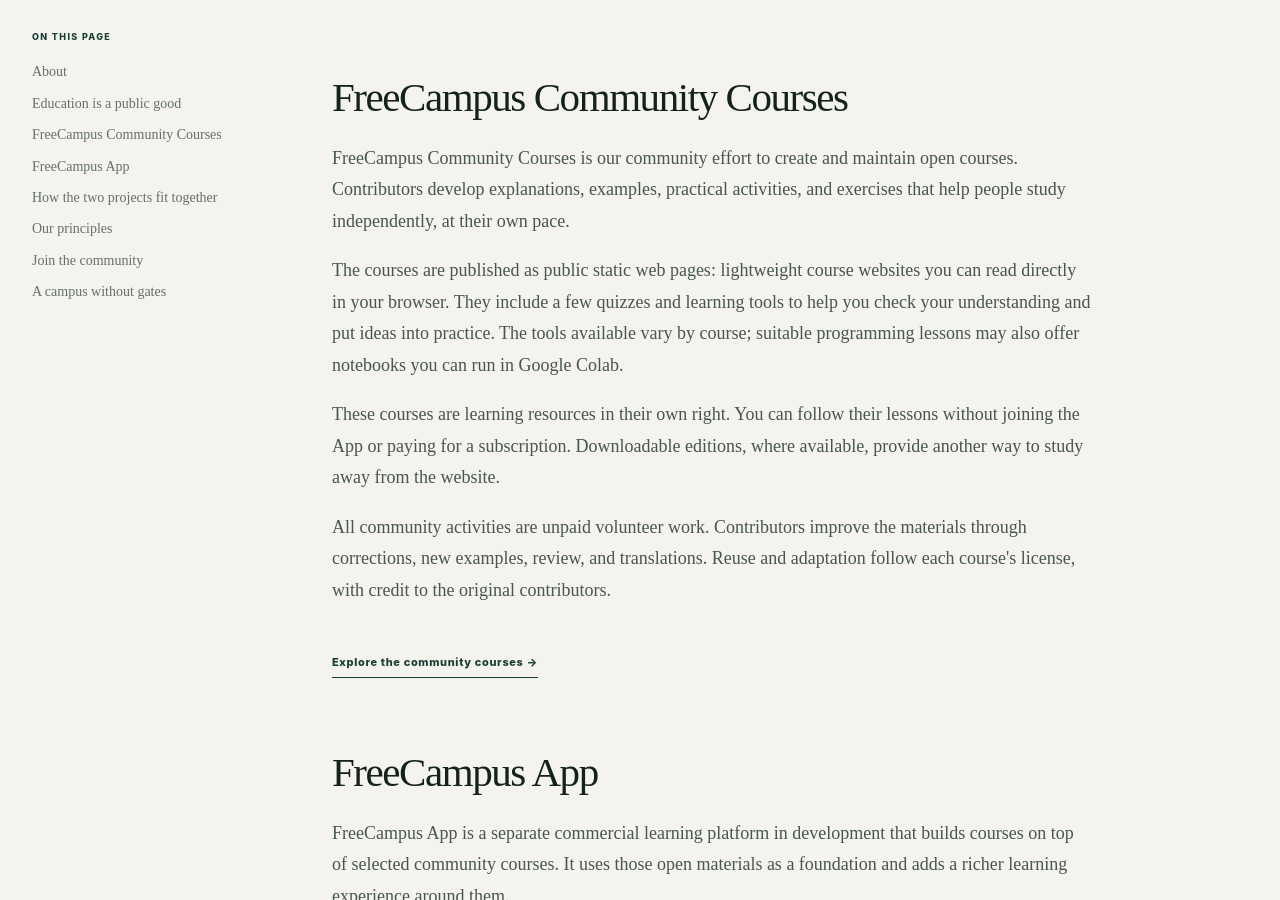
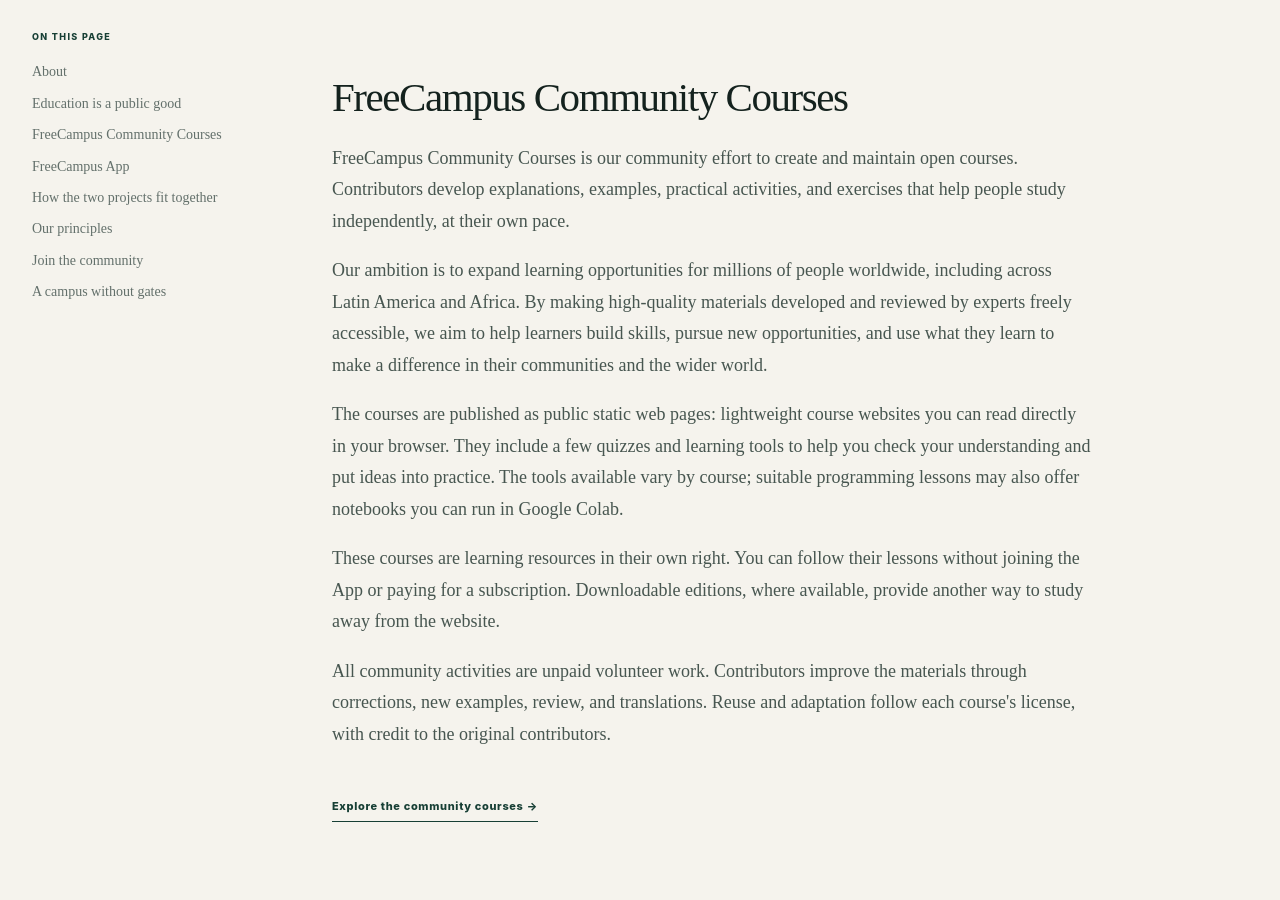
Before and after one commit to freecampus/freecampus.github.io, an MkDocs documentation site: the page built from docs/about.md, in a window 1280 px wide and 900 px high, scrolled down 797 px. Built offline with MkDocs 1.6.1, drawn with Linux system fonts in a browser that asks for light colours.

Commit message:
docs: highlight Community Courses social mission and global ambition

```diff
--- a/docs/about.md
+++ b/docs/about.md
@@ -13,6 +13,8 @@
 ## FreeCampus Community Courses
 
 FreeCampus Community Courses is our community effort to create and maintain open courses. Contributors develop explanations, examples, practical activities, and exercises that help people study independently, at their own pace.
+
+Our ambition is to expand learning opportunities for millions of people worldwide, including across Latin America and Africa. By making high-quality materials developed and reviewed by experts freely accessible, we aim to help learners build skills, pursue new opportunities, and use what they learn to make a difference in their communities and the wider world.
 
 The courses are published as public static web pages: lightweight course websites you can read directly in your browser. They include a few quizzes and learning tools to help you check your understanding and put ideas into practice. The tools available vary by course; suitable programming lessons may also offer notebooks you can run in Google Colab.
 
```
